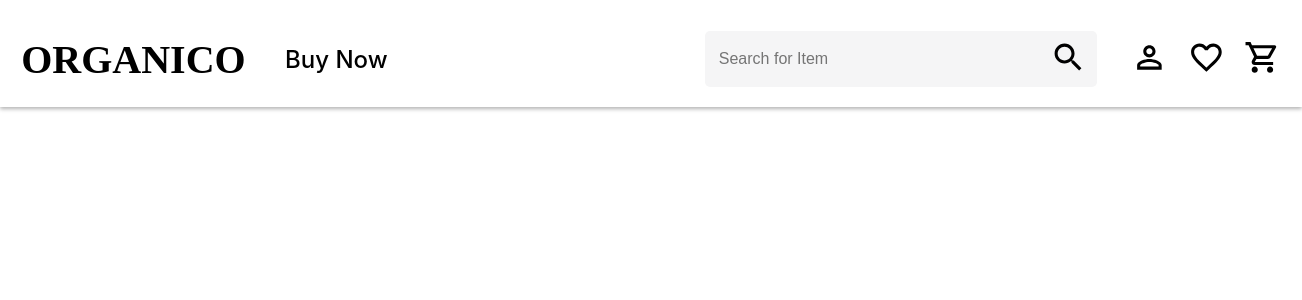
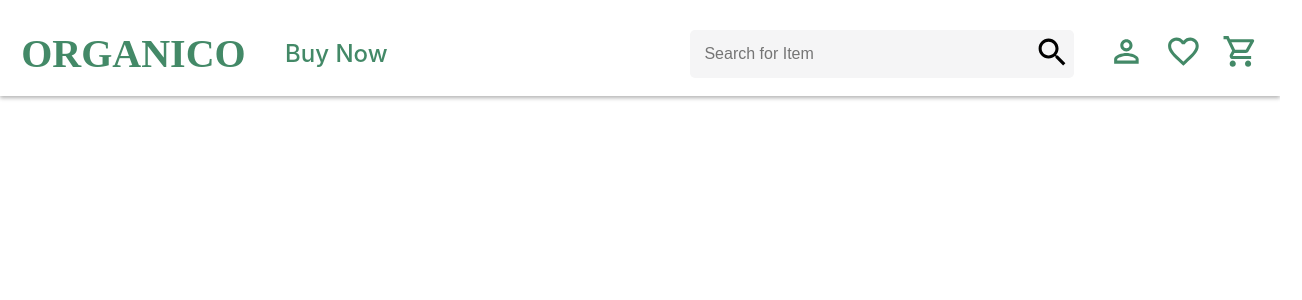
Before and after one commit to prajwalzingare/Organico, a React (Create React App) app: page / in a window 1280 px wide. Shown: the top 300 px of the page, 1302 px wide, since content can reach past the window. Built offline with nearby package versions, Linux system fonts and the light colour scheme.

Commit message:
style:App css improved

```diff
--- a/src/App.css
+++ b/src/App.css
@@ -1,38 +1,9 @@
-.App {
-  text-align: center;
+* {
+  margin: 0;
+  padding: 0;
+  box-sizing: border-box;
 }
-
-.App-logo {
-  height: 40vmin;
-  pointer-events: none;
+:root {
+  --primary-color: #438967;
+  --white-color: #ffff;
 }
-
-@media (prefers-reduced-motion: no-preference) {
-  .App-logo {
-    animation: App-logo-spin infinite 20s linear;
-  }
-}
-
-.App-header {
-  background-color: #282c34;
-  min-height: 100vh;
-  display: flex;
-  flex-direction: column;
-  align-items: center;
-  justify-content: center;
-  font-size: calc(10px + 2vmin);
-  color: white;
-}
-
-.App-link {
-  color: #61dafb;
-}
-
-@keyframes App-logo-spin {
-  from {
-    transform: rotate(0deg);
-  }
-  to {
-    transform: rotate(360deg);
-  }
-}
```
